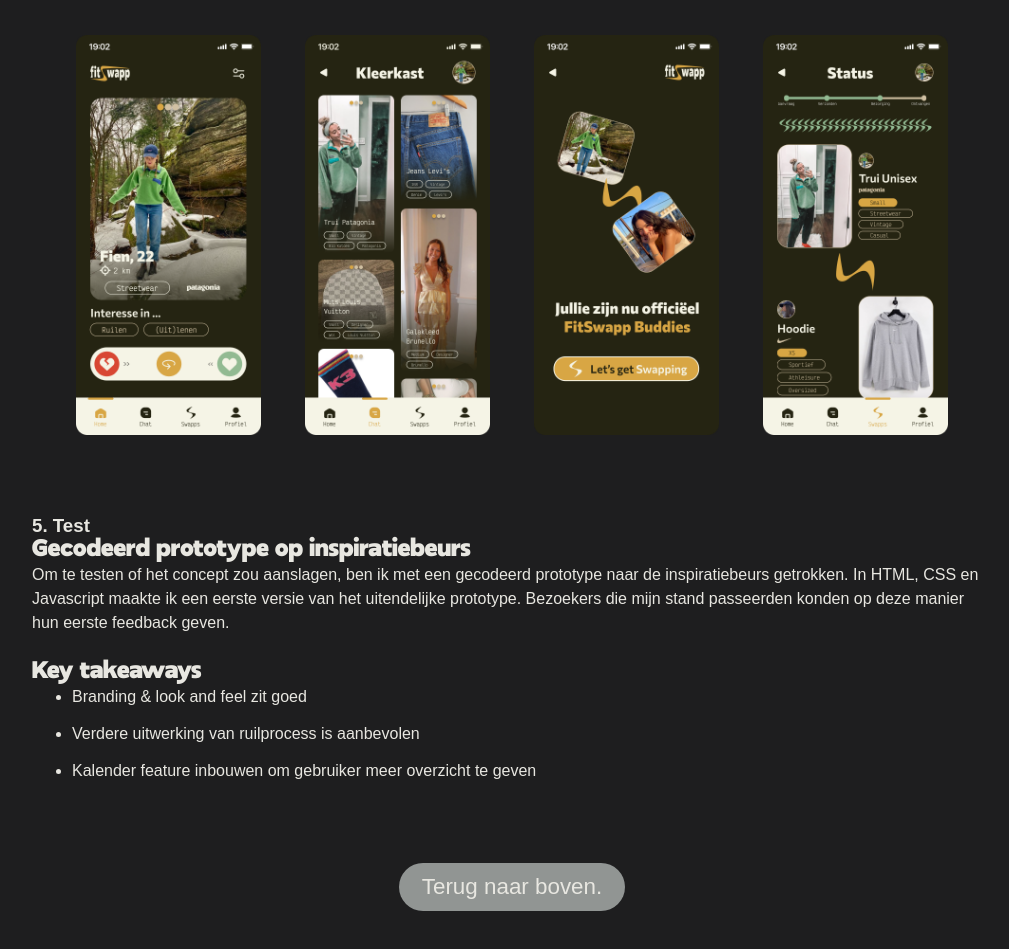
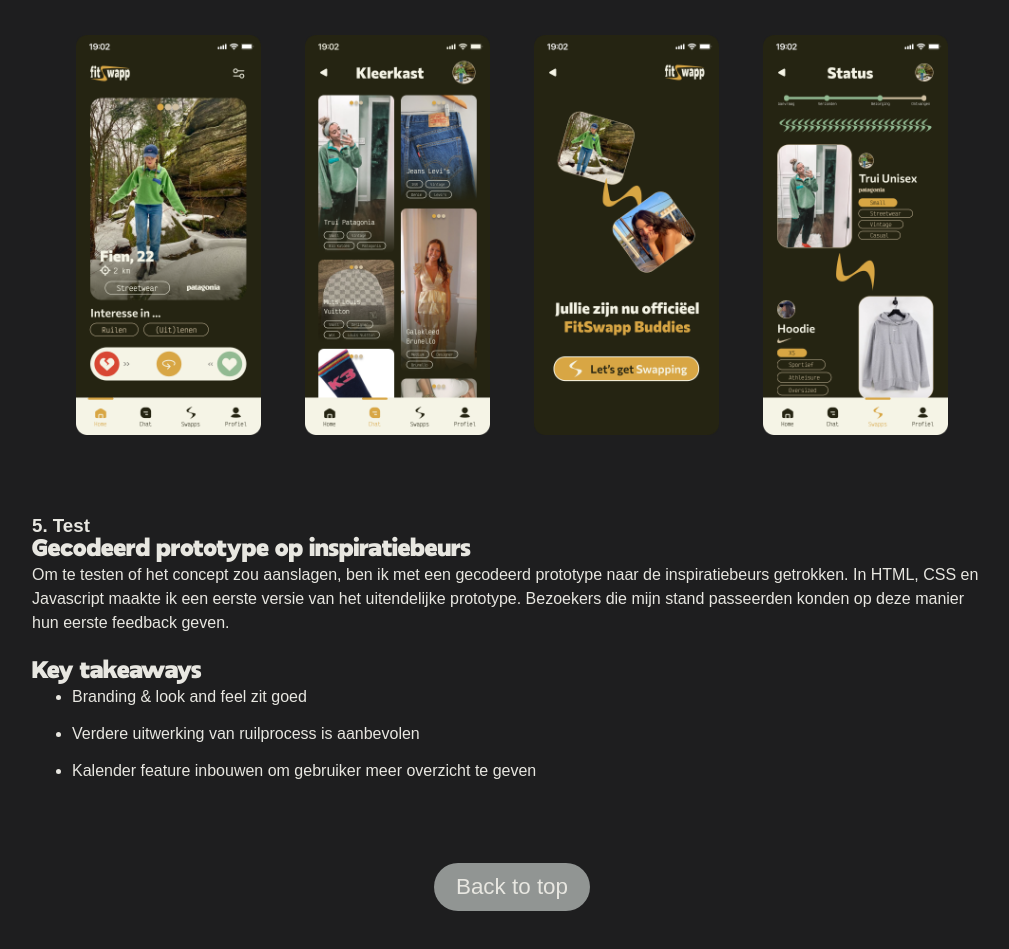
Before and after one commit to atoolate/Portfolio, a plain HTML site: page fitswapp/fitswapp.html in a window 1280 px wide. Shown: the part 5940-6889 px from the top of the page, without its empty margins (128-1137 px from the left). Drawn offline with Linux system fonts and the light colour scheme; a web font is replaced by a local one.

Commit message:
feat: Update "Terug naar boven" link text to "Back to top"

```diff
--- a/fitswapp/fitswapp.html
+++ b/fitswapp/fitswapp.html
@@ -332,7 +332,7 @@
                 </div>
             </div>
 
-            <a id="top-button" class="button" href="#">Terug naar boven.</a>
+            <a id="top-button" class="button" href="#">Back to top</a>
         </section>
 
     </main>
```
Also changed, not shown: 1 other file.
